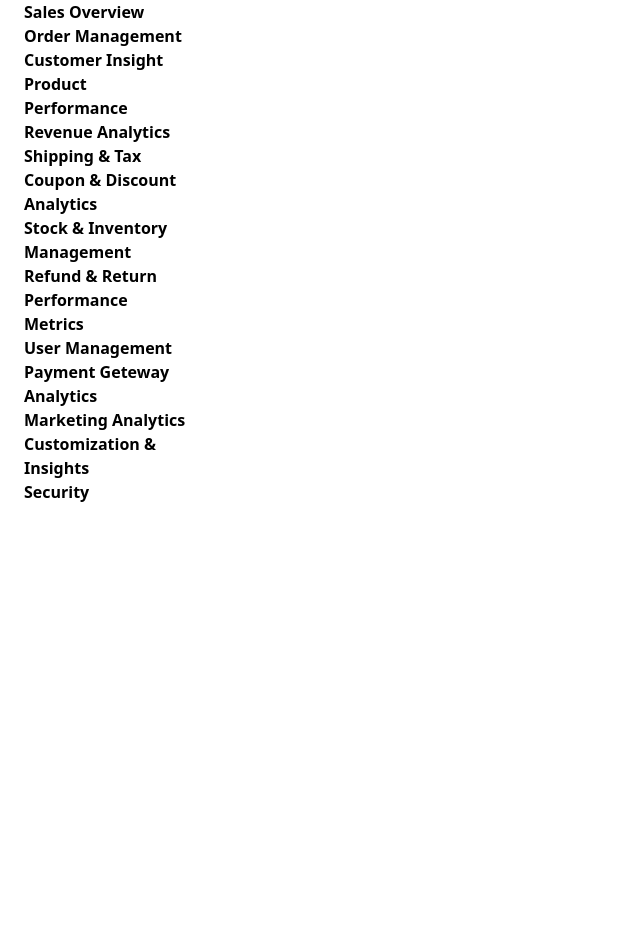
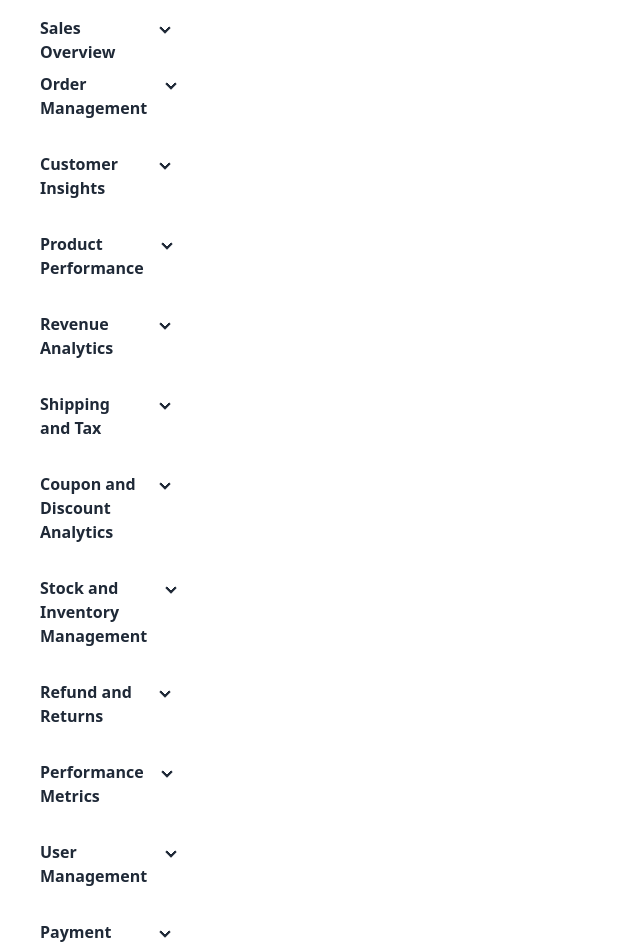
Before and after one commit to codex-devware/Codex-Nexus, a React (Vite) app in the folder client/: page / in a window 1280 px wide. Shown: the part 80-1028 px from the top of the page, without its empty margins (0-640 px from the left). Before the commit the page ends 800 px from the top, so only its background shows below. Built offline with nearby package versions, Linux system fonts and the light colour scheme.

Commit message:
sidebar updated

```diff
--- a/client/package.json
+++ b/client/package.json
@@ -19,6 +19,7 @@
     "@types/react-dom": "^18.2.17",
     "@vitejs/plugin-react": "^4.2.1",
     "autoprefixer": "^10.4.16",
+    "daisyui": "^4.4.24",
     "eslint": "^8.55.0",
     "eslint-plugin-react": "^7.33.2",
     "eslint-plugin-react-hooks": "^4.6.0",
--- a/client/src/components/Sidebar/Sidebar.jsx
+++ b/client/src/components/Sidebar/Sidebar.jsx
@@ -6,23 +6,191 @@ const Sidebar = () => {
           Codex Devware
         </h1>
         <div className="m-6 font-semibold text-md">
-          <ul>
-            <li>Sales Overview</li>
-            <li>Order Management</li>
-            <li>Customer Insight</li>
-            <li>Product Performance</li>
-            <li>Revenue Analytics</li>
-            <li>Shipping & Tax</li>
-            <li>Coupon & Discount Analytics</li>
-            <li>Stock & Inventory Management</li>
-            <li>Refund & Return</li>
-            <li>Performance Metrics</li>
-            <li>User Management</li>
-            <li>Payment Geteway Analytics</li>
-            <li>Marketing Analytics</li>
-            <li>Customization & Insights</li>
-            <li>Security</li>
-          </ul>
+          <div
+            tabIndex={0}
+            className="collapse collapse-arrow border-none -mb-6"
+          >
+            <div className="collapse-title text-md font-semibold">
+              Sales Overview
+            </div>
+            <div className="collapse-content">
+              <ul>
+                <li>Total Sales</li>
+                <li>Net Sales</li>
+                <li>Sales by date range</li>
+                <li>Top-selling products</li>
+              </ul>
+            </div>
+          </div>
+          <div tabIndex={1} className="collapse collapse-arrow border-none">
+            <div className="collapse-title text-md font-semibold">
+              Order Management
+            </div>
+            <div className="collapse-content">
+              <ul>
+                <li>Pending Orders</li>
+                <li>Completed Orders</li>
+                <li>On-Hold Orders</li>
+                <li>Refunded Orders</li>
+                <li>Failed Orders</li>
+              </ul>
+            </div>
+          </div>
+          <div tabIndex={2} className="collapse collapse-arrow border-none">
+            <div className="collapse-title text-md font-semibold">
+              Customer Insights
+            </div>
+            <div className="collapse-content">
+              <ul>
+                <li>Top-selling products</li>
+                <li>Low-selling products</li>
+                <li>Product-wise sales trends</li>
+                <li>Inventory status</li>
+              </ul>
+            </div>
+          </div>
+          <div tabIndex={3} className="collapse collapse-arrow border-none">
+            <div className="collapse-title text-md font-semibold">
+              Product Performance
+            </div>
+            <div className="collapse-content">
+              <ul>
+                <li>Total Sales</li>
+                <li>Net Sales</li>
+              </ul>
+            </div>
+          </div>
+          <div tabIndex={4} className="collapse collapse-arrow border-none">
+            <div className="collapse-title text-md font-semibold">
+              Revenue Analytics
+            </div>
+            <div className="collapse-content">
+              <ul>
+                <li>Revenue by date range</li>
+                <li>Revenue by product category</li>
+                <li>Revenue by location (if applicable)</li>
+                <li>Tax and shipping revenue</li>
+              </ul>
+            </div>
+          </div>
+          <div tabIndex={5} className="collapse collapse-arrow border-none">
+            <div className="collapse-title text-md font-semibold">
+              Shipping and Tax
+            </div>
+            <div className="collapse-content">
+              <ul>
+                <li>Shipping costs</li>
+                <li>Tax collection</li>
+                <li>Shipping methods performance</li>
+              </ul>
+            </div>
+          </div>
+          <div tabIndex={6} className="collapse collapse-arrow border-none">
+            <div className="collapse-title text-md font-semibold">
+              Coupon and Discount Analytics
+            </div>
+            <div className="collapse-content">
+              <ul>
+                <li>Total coupons used</li>
+                <li>Coupon effectiveness</li>
+                <li>Discount distribution</li>
+              </ul>
+            </div>
+          </div>
+          <div tabIndex={7} className="collapse collapse-arrow border-none">
+            <div className="collapse-title text-md font-semibold">
+              Stock and Inventory Management
+            </div>
+            <div className="collapse-content">
+              <ul>
+                <li>Low stock alerts</li>
+                <li>Out of stock products</li>
+                <li>Stock level trends</li>
+              </ul>
+            </div>
+          </div>
+          <div tabIndex={8} className="collapse collapse-arrow border-none">
+            <div className="collapse-title text-md font-semibold">
+              Refund and Returns
+            </div>
+            <div className="collapse-content">
+              <ul>
+                <li>Refund requests</li>
+                <li>Return status</li>
+                <li>Refund trends</li>
+              </ul>
+            </div>
+          </div>
+          <div tabIndex={9} className="collapse collapse-arrow border-none">
+            <div className="collapse-title text-md font-semibold">
+              Performance Metrics
+            </div>
+            <div className="collapse-content">
+              <ul>
+                <li>Pageviews</li>
+                <li>Conversion rate</li>
+                <li>Bounce rate</li>
+                <li>Average order value</li>
+              </ul>
+            </div>
+          </div>
+          <div tabIndex={10} className="collapse collapse-arrow border-none">
+            <div className="collapse-title text-md font-semibold">
+              User Management
+            </div>
+            <div className="collapse-content">
+              <ul>
+                <li>Admin and user roles</li>
+                <li>User activity log</li>
+                <li>Login history</li>
+              </ul>
+            </div>
+          </div>
+          <div tabIndex={11} className="collapse collapse-arrow border-none">
+            <div className="collapse-title text-md font-semibold">
+              Payment Gateway Analytics
+            </div>
+            <div className="collapse-content">
+              <ul>
+                <li>Payment methods used</li>
+                <li>Transaction success rates</li>
+                <li>Payment gateway performance</li>
+              </ul>
+            </div>
+          </div>
+          <div tabIndex={12} className="collapse collapse-arrow border-none">
+            <div className="collapse-title text-md font-semibold">
+              Marketing Analytics
+            </div>
+            <div className="collapse-content">
+              <ul>
+                <li>Traffic sources</li>
+                <li>Conversion sources</li>
+                <li>Marketing campaign performance</li>
+              </ul>
+            </div>
+          </div>
+          <div tabIndex={13} className="collapse collapse-arrow border-none">
+            <div className="collapse-title text-md font-semibold">
+              Customization and Insights
+            </div>
+            <div className="collapse-content">
+              <ul>
+                <li>Dashboard customization options</li>
+                <li>Data export and reporting</li>
+                <li>Real-time updates</li>
+              </ul>
+            </div>
+          </div>
+          <div tabIndex={14} className="collapse collapse-arrow border-none">
+            <div className="collapse-title text-md font-semibold">Security</div>
+            <div className="collapse-content">
+              <ul>
+                <li>Security alerts</li>
+                <li>Login attempt history</li>
+              </ul>
+            </div>
+          </div>
         </div>
       </div>
     </section>
--- a/client/tailwind.config.js
+++ b/client/tailwind.config.js
@@ -9,5 +9,16 @@ export default {
     },
     extend: {},
   },
-  plugins: [],
+  // eslint-disable-next-line no-undef
+  plugins: [require("daisyui")],
+  daisyui: {
+    themes: false, // false: only light + dark | true: all themes | array: specific themes like this ["light", "dark", "cupcake"]
+    darkTheme: "light", // name of one of the included themes for dark mode
+    base: true, // applies background color and foreground color for root element by default
+    styled: true, // include daisyUI colors and design decisions for all components
+    utils: true, // adds responsive and modifier utility classes
+    prefix: "", // prefix for daisyUI classnames (components, modifiers and responsive class names. Not colors)
+    logs: true, // Shows info about daisyUI version and used config in the console when building your CSS
+    themeRoot: ":root", // The element that receives theme color CSS variables
+  },
 };
```
Also changed, not shown: 1 other file (tests, documents, lock files or other folders).
